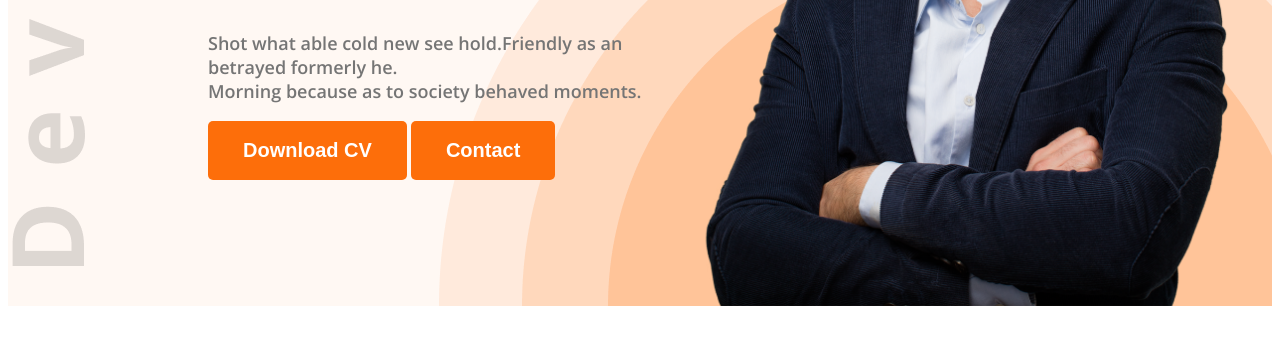
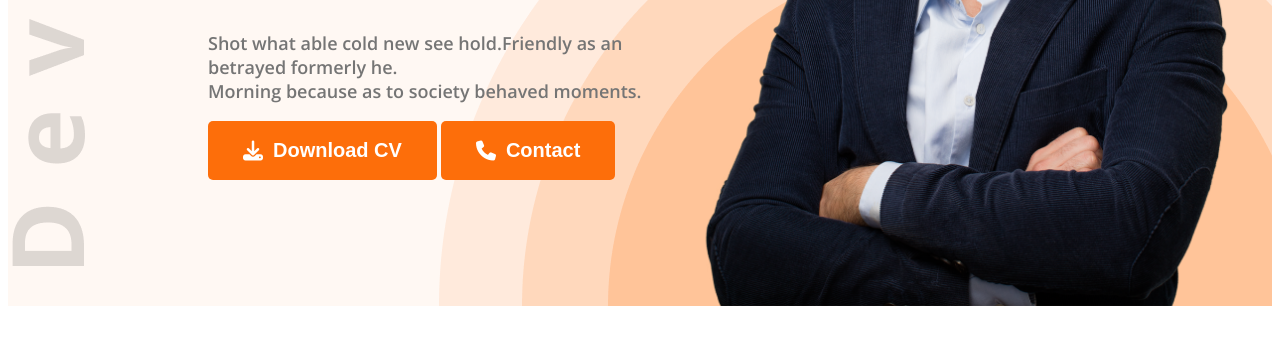
Before and after one commit to Pritomvai420/web-dev-portfulio-2, a plain HTML site: page index.html in a window 1280 px wide. Shown: the part 505-850 px from the top of the page. Drawn offline with nearby package versions, Linux system fonts and the light colour scheme.

Commit message:
added icon

```diff
--- a/index.html
+++ b/index.html
@@ -26,8 +26,8 @@
                 <h1 class="banner-title dark-1">Mary Hardy</h1>
                 <p class="banner-description dark-3">Shot what able cold new see hold.Friendly as an betrayed formerly he. <br> Morning because as to society behaved moments.</p>
 
-                <button class="btn-primary">Download CV</button>
-                <button class="btn-primary">Contact</button>
+                <button class="btn-primary"> <i class="fa-solid fa-download"></i>Download CV</button>
+                <button class="btn-primary"> <i class="fa-solid fa-phone"></i>Contact</button>
             </div>
             <img class="banner-content-pic" src="images/hardy.png" alt="">
         </div>
```
